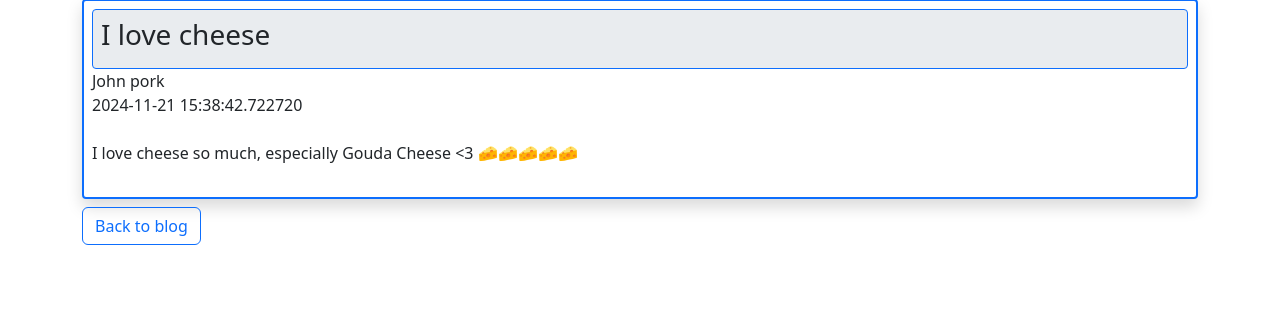
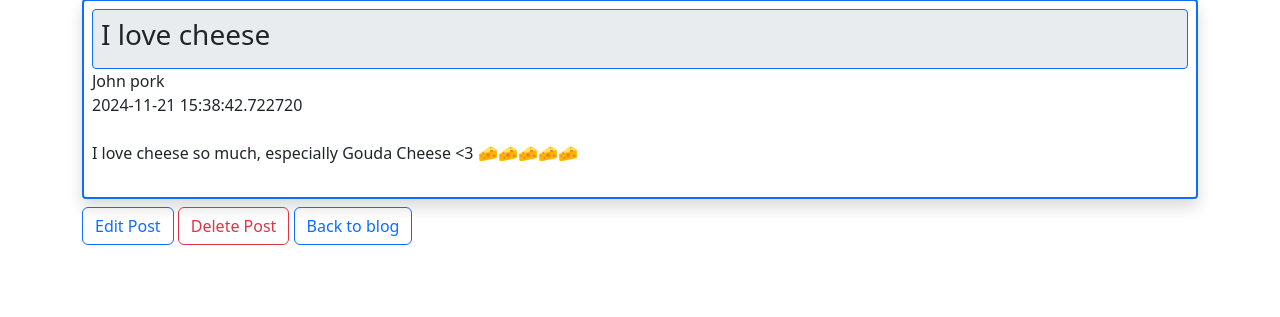
Before and after one commit to mart-dore/FlaskAPP, a Flask app: page /posts/2 in a window 1280 px wide. Shown: the part 129-446 px from the top of the page. Run offline with Flask 3, Linux system fonts and the light colour scheme.

Commit message:
add delete post method

```diff
--- a/app.py
+++ b/app.py
@@ -186,6 +186,26 @@ def post(id):
     post = Posts.query.get_or_404(id)
     return render_template('post.html', post=post)
 
+# DELETE Blog post
+@app.route('/posts/delete/<int:id>')
+def delete_post(id):
+    post_to_delete = Posts.query.get_or_404(id)
+    try:
+        # delete post from db
+        db.session.delete(post_to_delete)
+        db.session.commit()
+        flash('Post Deleted !')
+        # return all posts from db
+        posts = Posts.query.order_by(Posts.date_posted)
+        return render_template('posts.html',
+                            posts=posts)
+    except:
+        flash('Oops Try Again !')
+        # return all posts from db
+        posts = Posts.query.order_by(Posts.date_posted)
+        return render_template('posts.html',
+                            posts=posts)
+
 # PAGE Edit blog post
 @app.route('/edit_post/<int:id>', methods=['GET', 'POST'])
 def edit_post(id):
@@ -241,7 +261,6 @@ def add_user():
                             name=name,
                             our_users=our_users)
 
-
 # Update DB record
 @app.route('/update/<int:id>', methods=['GET', 'POST'])
 def update(id):
@@ -296,7 +315,6 @@ def delete(id):
                             our_users=our_users)
 
 
-
 # PAGE USER/NAME
 @app.route('/user/<name>')
 def user(name):
--- a/templates/post.html
+++ b/templates/post.html
@@ -19,6 +19,9 @@
     {{ post.content }} <br/>
     <br>
 </div>
+    <a href="{{ url_for('edit_post', id=post.id) }}" class="btn btn-outline-primary">Edit Post</a>
+    <a href="{{ url_for('delete_post', id=post.id) }}" class="btn btn-outline-danger">Delete Post</a>
+
     <a href="{{ url_for('posts') }}" class="btn btn-outline-primary">Back to blog</a>
     <br>
 
--- a/templates/posts.html
+++ b/templates/posts.html
@@ -20,6 +20,7 @@
         <br>
         <a href="{{ url_for('post', id=post.id) }}" class="btn btn-outline-primary">View post</a>
         <a href="{{ url_for('edit_post', id=post.id) }}" class="btn btn-outline-primary">Edit post</a>
+        <a href="{{ url_for('delete_post', id=post.id) }}" class="btn btn-outline-danger">Delete Post</a>
 
         </div>
 
```
Also changed, not shown: instance/users.db.
